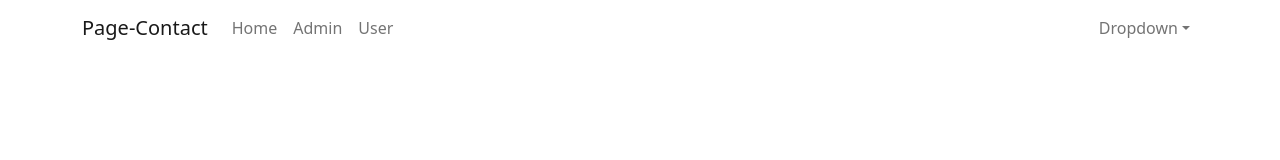
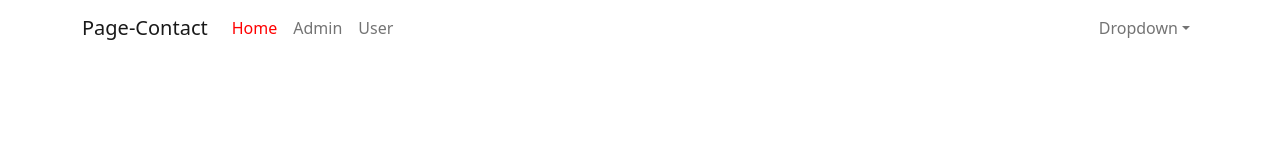
Before and after one commit to huyne22/Page-contact, a React (Create React App) app: page / in a window 1280 px wide. Shown: the top 160 px of the page. Built offline with nearby package versions, Linux system fonts and the light colour scheme.

Commit message:
Navlink-active

```diff
--- a/src/component/Header/headers.js
+++ b/src/component/Header/headers.js
@@ -2,7 +2,7 @@ import Container from "react-bootstrap/Container";
 import Nav from "react-bootstrap/Nav";
 import Navbar from "react-bootstrap/Navbar";
 import NavDropdown from "react-bootstrap/NavDropdown";
-import { Link } from "react-router-dom";
+import { NavLink } from "react-router-dom";
 
 const Header = () => {
   return (
@@ -12,15 +12,15 @@ const Header = () => {
         <Navbar.Toggle aria-controls="basic-navbar-nav" />
         <Navbar.Collapse id="basic-navbar-nav">
           <Nav className="me-auto">
-            <Link to="/" className="nav-link">
+            <NavLink to="/" className="nav-link">
               Home
-            </Link>
-            <Link to="/admin" className="nav-link">
+            </NavLink>
+            <NavLink to="/admin" className="nav-link">
               Admin
-            </Link>
-            <Link to="/user" className="nav-link">
+            </NavLink>
+            <NavLink to="/user" className="nav-link">
               User
-            </Link>
+            </NavLink>
           </Nav>
           <Nav>
             <NavDropdown title="Dropdown" id="basic-nav-dropdown">
--- a/src/index.css
+++ b/src/index.css
@@ -7,3 +7,15 @@ body {
   -webkit-font-smoothing: antialiased;
   -moz-osx-font-smoothing: grayscale;
 }
+
+.app-container{
+  .header-container{
+    .navbar-nav{
+      .nav-link{
+        &.active {
+          color: red;
+        }
+      }
+    }
+  }
+}
```
